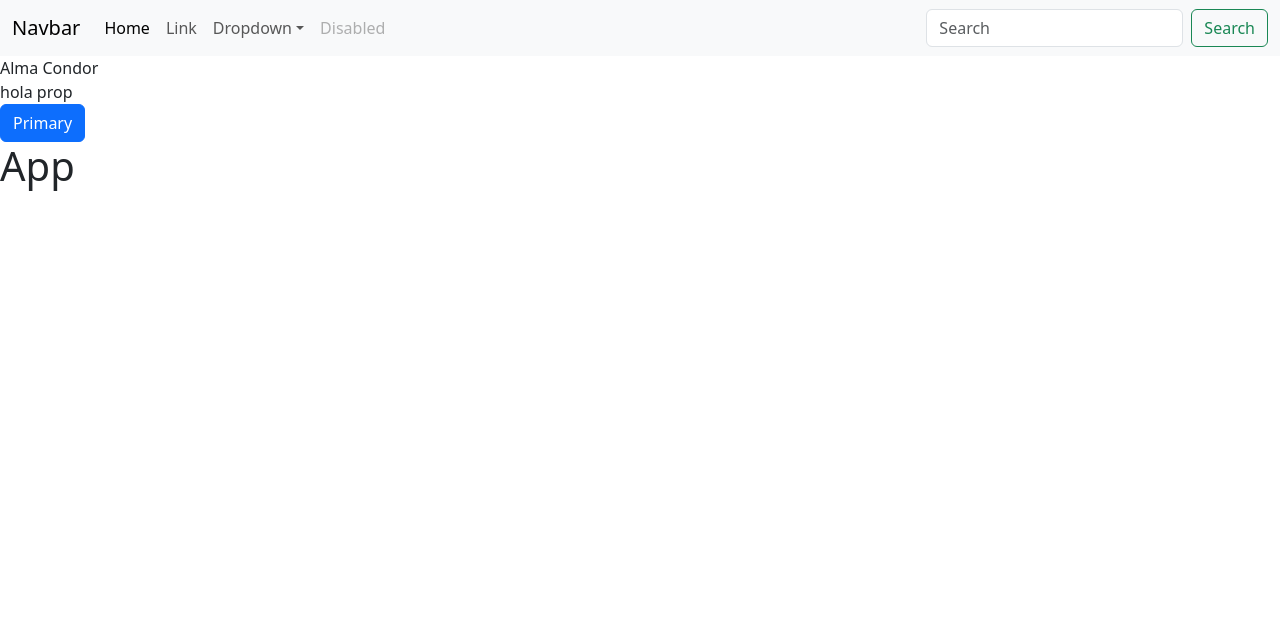
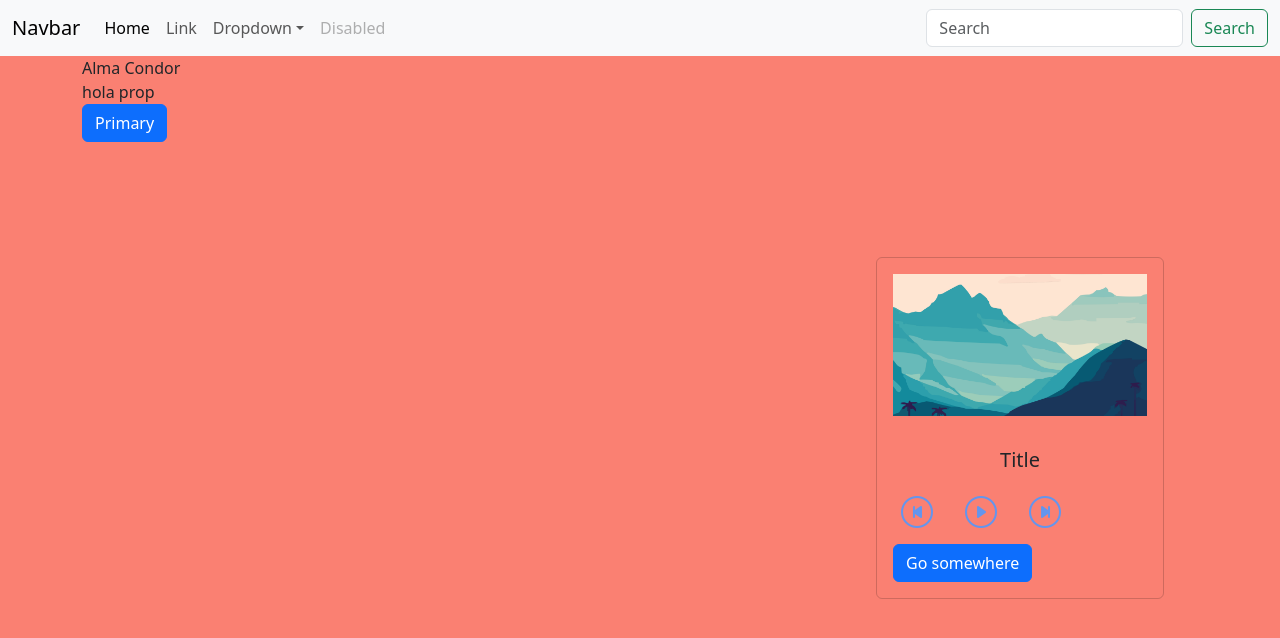
Before and after one commit to YonyChaparro/ALMACONDOR-WEB, a React (Vite) app: page / in a window 1280 px wide. Shown: the top 638 px of the page. Built offline with nearby package versions, Linux system fonts and the light colour scheme.

Commit message:
grid and pleyer test

```diff
--- a/index.html
+++ b/index.html
@@ -8,6 +8,7 @@
   <title>Vite + React</title>
   <link rel="stylesheet" href="https://cdn.jsdelivr.net/npm/bootstrap@5.3.2/dist/css/bootstrap.min.css"
     integrity="sha384-T3c6CoIi6uLrA9TneNEoa7RxnatzjcDSCmG1MXxSR1GAsXEV/Dwwykc2MPK8M2HN" crossorigin="anonymous" />
+
 </head>
 
 <body>
--- a/package.json
+++ b/package.json
@@ -11,6 +11,7 @@
   },
   "dependencies": {
     "bootstrap": "^5.3.3",
+    "bootstrap-icons": "^1.11.3",
     "react": "^18.3.1",
     "react-bootstrap": "^2.10.4",
     "react-dom": "^18.3.1"
--- a/src/App.jsx
+++ b/src/App.jsx
@@ -5,7 +5,6 @@ function App() {
   return (
     <>
       <Home props="hola prop" />
-      <h1>App</h1>
     </>
   )
 }
--- a/src/components/home/Home.jsx
+++ b/src/components/home/Home.jsx
@@ -1,15 +1,28 @@
+import { CardPlayer } from "../player/CardPlayer"
 import { NavbarHome } from "./Navbar"
 
 
+import { Container, Row, Col } from 'react-bootstrap';
 
 
 export const Home = ({ props }) => {
     return (
         <>
             <NavbarHome />
-            <div>Alma Condor</div>
-            <div>{props}</div>
-            <button type="button" class="btn btn-primary">Primary</button>
+
+            <Container>
+                <Row >
+                    <Col sm={8}>
+                        <div>Alma Condor</div>
+                        <div>{props}</div>
+                        <button type="button" class="btn btn-primary">Primary</button>
+                    </Col>
+                    <Col sm={4} className="d-flex align-items-center justify-content-center vh100m">
+                        <CardPlayer />
+                    </Col>
+
+                </Row>
+            </Container>
         </>
     )
 }
--- /dev/null
+++ b/src/components/player/CardPlayer.jsx
@@ -0,0 +1,20 @@
+import Button from 'react-bootstrap/Button';
+import Card from 'react-bootstrap/Card';
+import { Player } from './Player';
+
+export const CardPlayer = () => {
+    return (
+        <Card style={{ width: '18rem' }} className='bg-transparent '>
+            <Card.Img className='p-3 imgPlayer' variant="top" src="../../../legacy/src/fondo.png" />
+            <Card.Body className=''>
+                <Card.Title className='text-center'>Title</Card.Title>
+                {/* <Card.Text>
+                    Some quick example text to build on the card title and make up the
+                    bulk of the card's content.
+                </Card.Text> */}
+                <Player />
+                <Button variant="primary">Go somewhere</Button>
+            </Card.Body>
+        </Card>
+    );
+}
--- /dev/null
+++ b/src/components/player/Player.jsx
@@ -0,0 +1,19 @@
+
+import Stack from 'react-bootstrap/Stack';
+
+export const Player = () => {
+    return (
+
+        <Stack className="icon" direction="horizontal" gap={3}>
+            <div className="p-2">
+                <i className="icon bi bi-skip-start-circle"></i>
+            </div>
+            <div className="p-2">
+                <i class="bi bi-play-circle"></i>
+            </div>
+            <div className="p-2">
+                <i class="bi bi-skip-end-circle"></i>
+            </div>
+        </Stack>
+    )
+}
--- a/src/index.css
+++ b/src/index.css
@@ -1,10 +1,23 @@
+@import url("bootstrap-icons/font/bootstrap-icons.css");
 
-.bg-me{
-  background-color: aqua;
-
+body {
+	background-color: salmon;
 }
 
-.navbarLine .a{
-  color: white;
-  padding: auto;
+.navbarLine .a {
+	color: white;
+	padding: auto;
 }
+
+.vh100m {
+	height: calc(100vh - 56px);
+}
+
+.icon {
+	font-size: 2rem;
+	color: cornflowerblue;
+}
+
+.imgPlayer img{
+	border: 3px solid black;
+}
```
Also changed, not shown: 1 other file (tests, documents, lock files or other folders).
